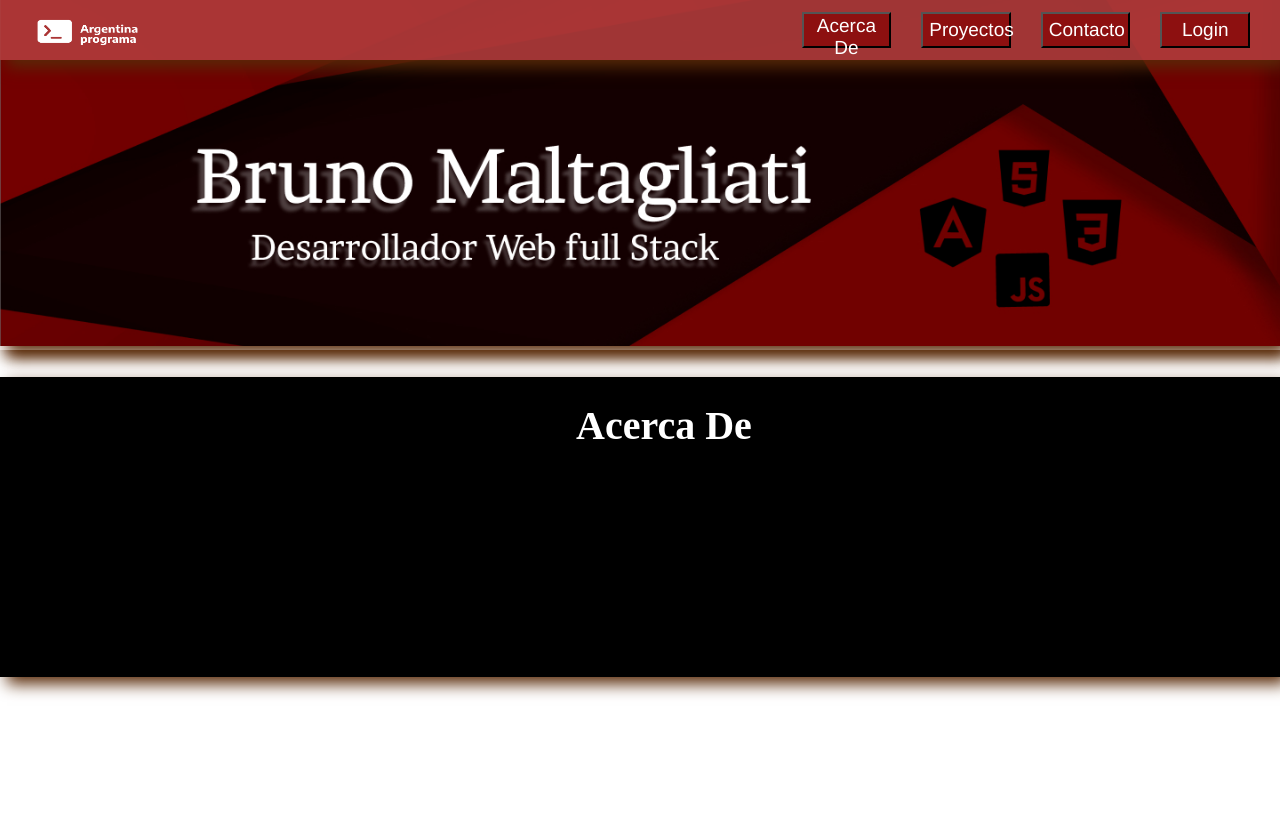
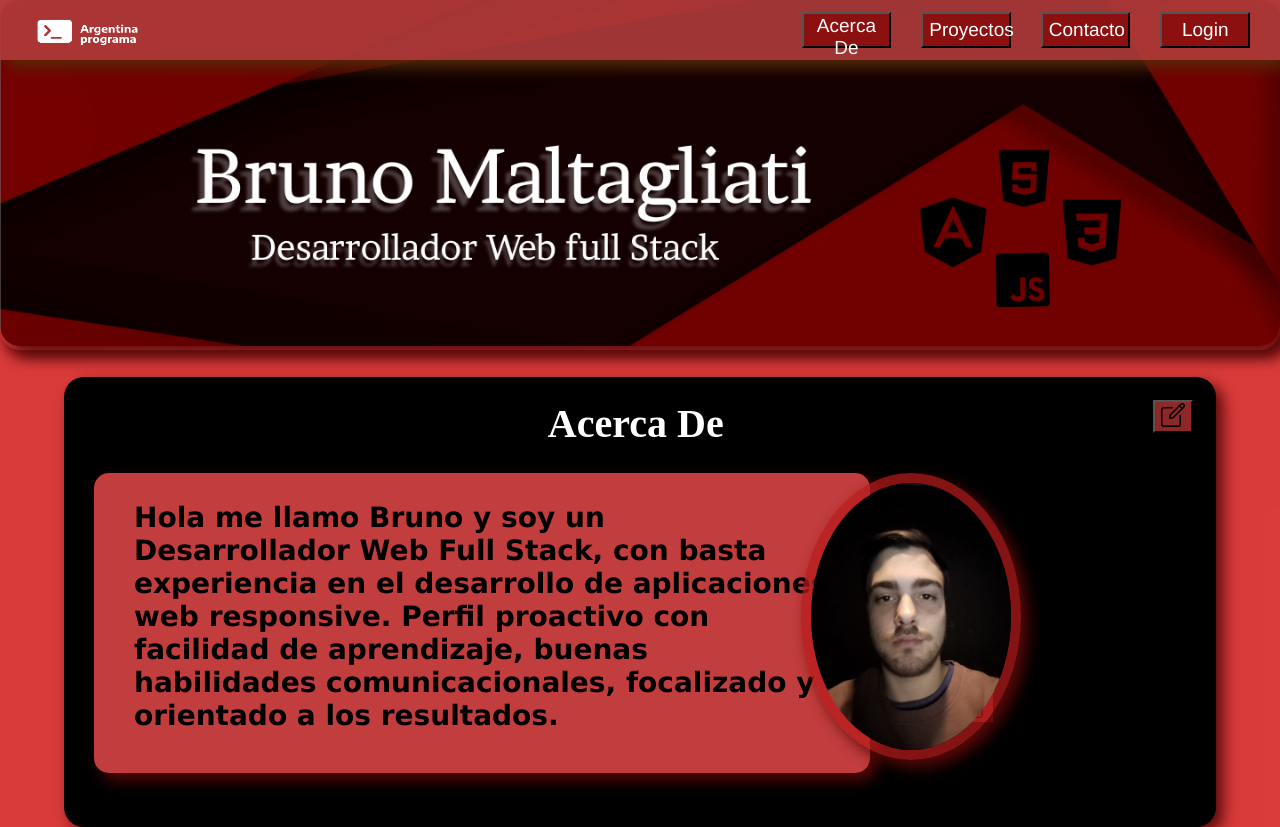
Before and after one commit to BrunoMalta98/PortafolioFrontEnd, an Angular app: page / in a window 1280 px wide. Before the commit the page ends 800 px from the top, so only its background shows below. Built offline with nearby package versions, Linux system fonts and the light colour scheme.

Commit message:
version 2.1

```diff
--- a/src/app/acerca-de/acerca-de.component.css
+++ b/src/app/acerca-de/acerca-de.component.css
@@ -1,19 +1,42 @@
 .containerAcerca{
 
     padding: 0px;
-    margin: 0px;
-    width: 100%;
-    height: 300px;
+    margin-left: 5%;
+    width: 90%;
+    height: 450px;
     background-color:black;
-    box-shadow: 7px 7px 15px #592A08;
+    box-shadow: 7px 7px 15px #590808;
     z-index: 98;
+    border-radius: 20px;
 
 }
 
 h1{
     padding-top: 2%;
-    margin-left: 45%;
+    margin-left: 42%;
     font-size: 40px;
     color:white;
     font-weight: bold;
+    width:20%;
 }
+
+.btn-edicion{
+    float: right;
+    margin-right:2%;
+    margin-top:2%;
+    z-index: 99;
+    position: relative;
+    background-color:rgba(184, 52, 52, 0.774);
+
+
+}
+
+.editar-perfil{
+
+    margin-top: 17%;
+    margin-left: 12%;
+    float: left;
+    z-index: 99;
+    position: absolute;
+    background-color:rgba(184, 52, 52, 0.774);
+}
--- a/src/app/acerca-de/acerca-de.component.html
+++ b/src/app/acerca-de/acerca-de.component.html
@@ -1,6 +1,29 @@
 <div class="containerAcerca">
 
-    <h1>Acerca De</h1>
+        <button class="btn-edicion"><img src="../../assets/editar.png"></button>
+        <h1>Acerca De</h1>
+
+        <div class="div" style="margin-left: 64%; margin-top:1%;">
+        <img src="./assets/perfil.jpeg" alt="fotoperfil" style=" width: 200px; height:200 px; padding-top: 0px;border-radius: 50%;border-color: rgb(255, 255, 255);box-shadow:  7px 7px 15px #590808; border: 10px solid rgba(185, 27, 27, 0.719);position: absolute;z-index: 100;margin-right: 200px;">
+        <button class="editar-perfil"><img src="../../assets/editar.png"></button>
+        </div>
+
+
+        <div class="card" style="width: 70%;float: left;" >
+
+            <div class="card-body" style="background-color: rgb(194, 61, 61);margin-left: 30px;border-radius:15px;height:300px;float:left;box-shadow:  7px 7px 15px #590808;">
+              <blockquote class="blockquote mb-0" style="background-color: rgb(194, 61, 61)">
+                <p style="font:bold 28px verdana;">Hola me llamo Bruno y soy un Desarrollador Web Full Stack, con basta
+                  experiencia en el desarrollo de aplicaciones
+                  web responsive. Perfil proactivo con
+                  facilidad de aprendizaje, buenas
+                  habilidades comunicacionales,
+                  focalizado y orientado a los resultados.
+                </p>
+
+              </blockquote>
+            </div>
+          </div>
 
 
 </div>
--- a/src/app/portada/portada.component.css
+++ b/src/app/portada/portada.component.css
@@ -1,13 +1,14 @@
 .portada{
-    max-width: 100vw;
-    max-height: 100vh;
+    max-width: 100%;
+    max-height: 100%;
     margin: 0px;
+    border-radius: 20px;
     padding: 0px;
     margin-bottom: 0px;
     background-size: 100% 100%;
     background-repeat: no-repeat;
     background-position: center;
     background-attachment: fixed;
-    box-shadow:  7px 7px 15px #592A08;
+    box-shadow:  7px 7px 15px #590808;
     z-index: 99;
 }
--- a/src/styles.css
+++ b/src/styles.css
@@ -4,5 +4,5 @@ html, body {
 
     padding: 0;
     margin: 0;
-    background-color: rgba(255, 255, 255, 0.993);
+    background-color: rgba(218, 59, 59, 0.801);
 }
```
Also changed, not shown: src/assets/editar.png (added).
